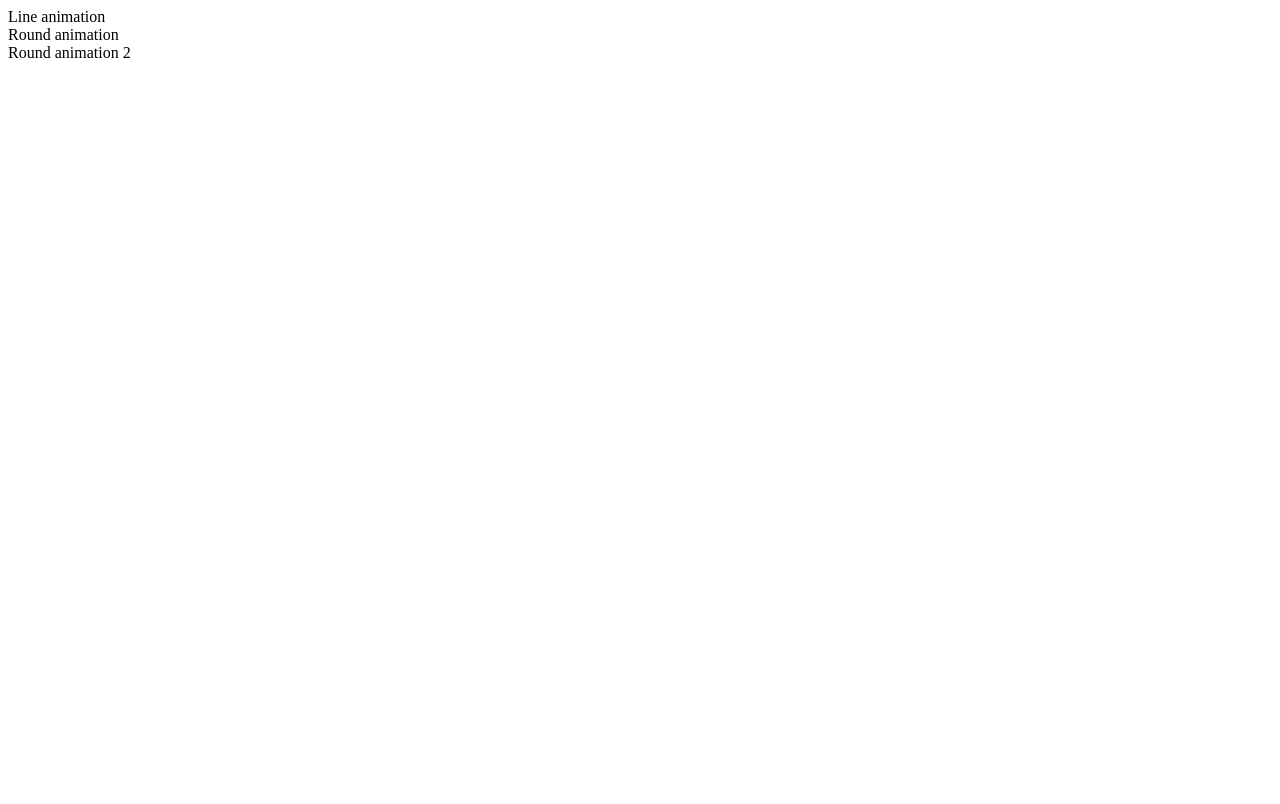
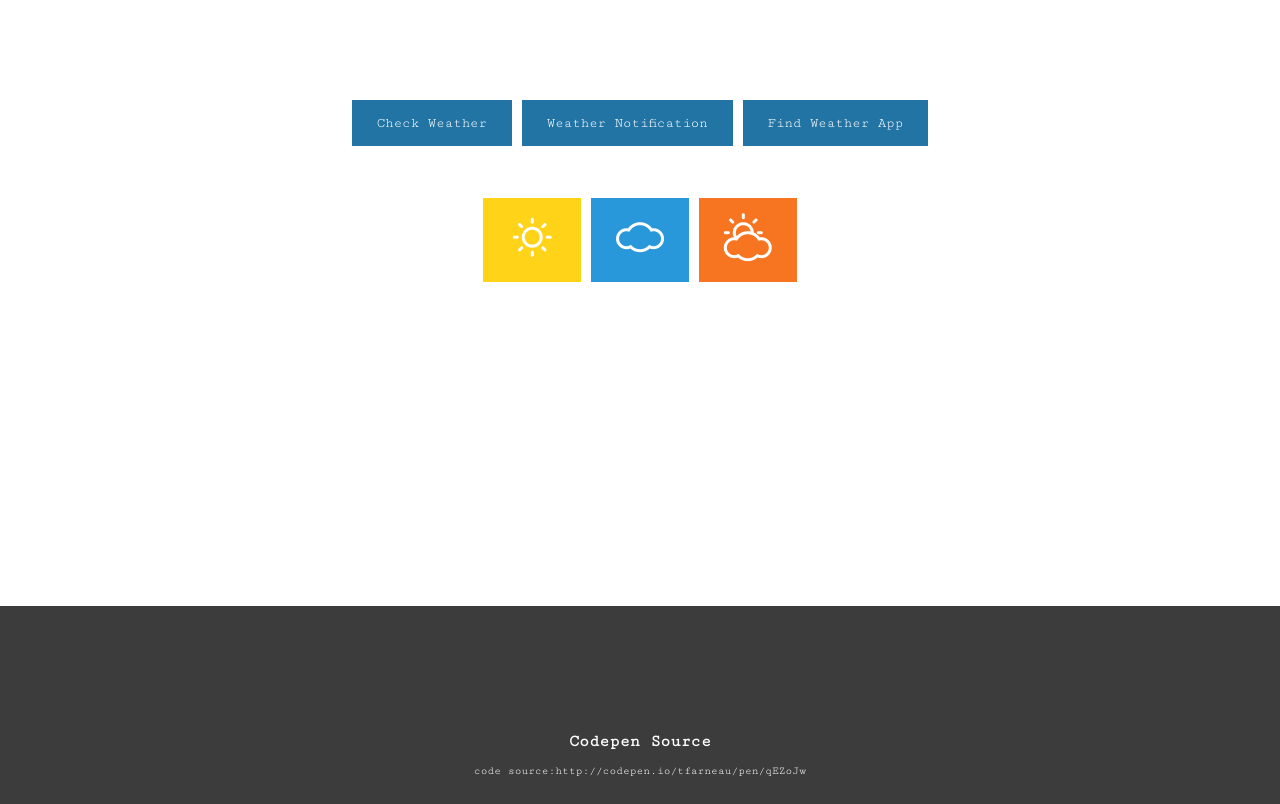
Before and after one commit to corm0078/exercise-4, a plain HTML site: page index.html in a window 1280 px wide. Drawn offline with Linux system fonts and the light colour scheme.

Commit message:
feat(html)add class

```diff
--- a/index.html
+++ b/index.html
@@ -1,15 +1,55 @@
+<!DOCTYPE html>
+<html lang="en-ca">
+<head>
+	<meta charset="utf-8">
+	<title>Push Menus</title>
+    <link href='http://fonts.googleapis.com/css?family=Cutive+Mono' rel='stylesheet' type='text/css'>
+	<link href="css/style.css" rel="stylesheet">
+	<meta name="handheldfriendly" content="true">
+	<meta name="mobileoptimized" content="240">
+	<meta name="viewport" content="width=device-width,initial-scale=1">
+</head>
+
+<div class="first-icons">
     <div class="button line">
       <span class="animator"></span>
-  <span class="content">Line animation</span>
+      <span class="content">Check Weather</span>
     </div>
 
     <div class="button round">
       <span class="animator"></span>
-  <span class="content">Round animation</span>
+      <span class="content">Weather Notification</span>
     </div>
 
     <div class="button round round2">
       <span class="animator2"></span>
       <span class="animator"></span>
-  <span class="content">Round animation 2</span>
+      <span class="content">Find Weather App</span>
     </div>
+</div>
+
+<div class="second-icons">
+    <div class="button line">
+      <span class="animator"></span>
+      <span class="content content2"><i class="icon-sun"></i></span>
+    </div>
+
+    <div class="button round">
+      <span class="animator"></span>
+      <span class="content"><i class="icon-cloud"></i></span>
+    </div>
+
+    <div class="button round round2">
+      <span class="animator2"></span>
+      <span class="animator"></span>
+      <span class="content content3"><i class="icon-cloud-sun"></i></span>
+    </div>
+</div>
+
+    <footer>
+        <h2>Codepen Source</h2>
+        <p><a>code source:http://codepen.io/tfarneau/pen/qEZoJw</a></p>
+    </footer>
+
+</body>
+</html>
```
Also changed, not shown: 1 other file. Lines whose indentation alone changed are shown as unchanged.
